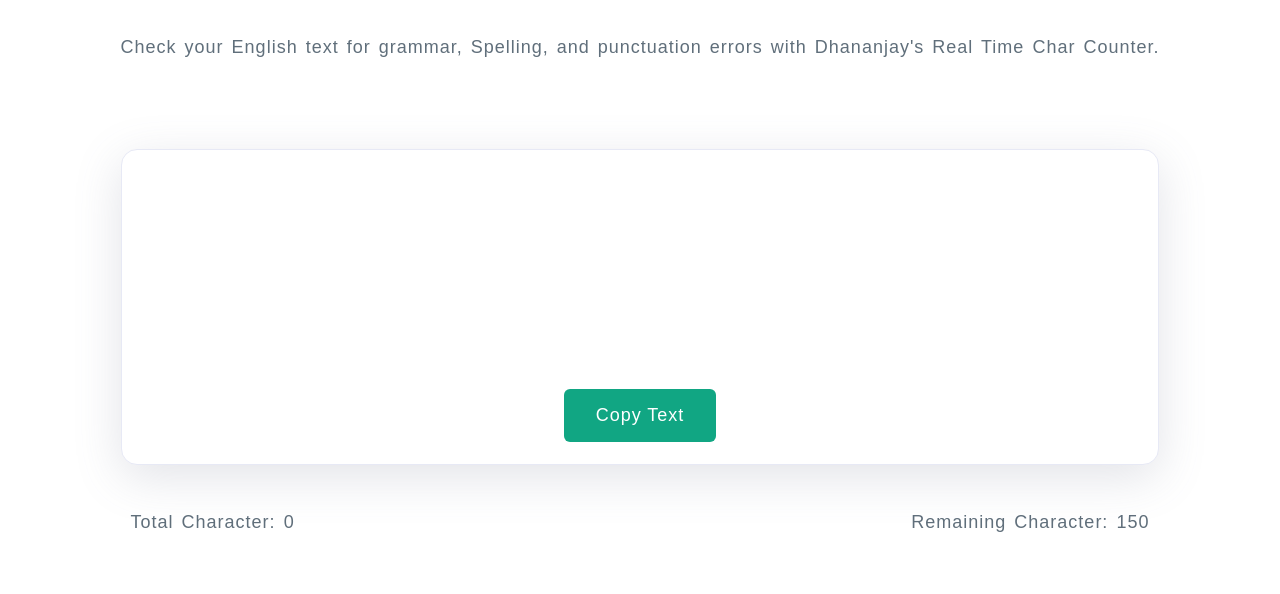
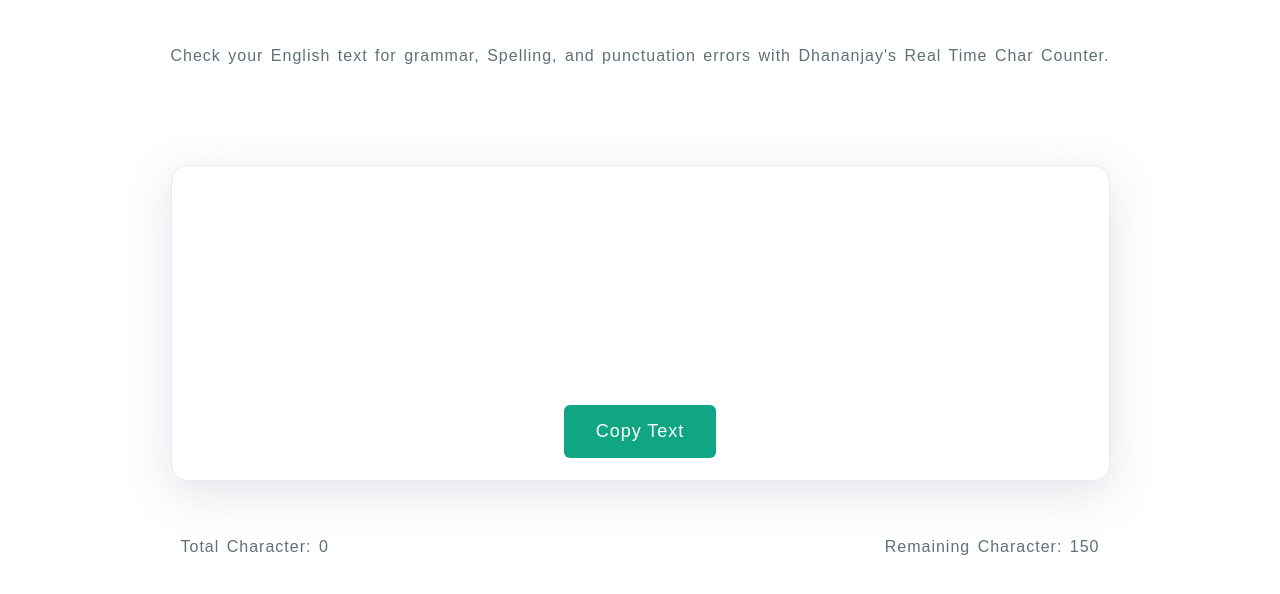
Before and after one commit to Dhananjay1999singh/Character-Counter-Web-App, a plain HTML site: page index.html in a window 1280 px wide. Shown: the part 98-692 px from the top of the page. Drawn offline with Linux system fonts and the light colour scheme.

Commit message:
Initial Commit

```diff
--- a/style.css
+++ b/style.css
@@ -59,12 +59,9 @@ textarea:focus{
 }
 
 p, textarea {
-    font-size:18px;
+    font-size:16px;
     letter-spacing: 1px;
     word-spacing: 2px;
-    line-height: 1.6px;
-
-
 }
 
 button{
@@ -92,7 +89,20 @@ button:hover{
 .counter-container{
     display: flex;
     justify-content: space-between;
+    flex-wrap: wrap;
     margin-top: 30px;
     padding: 0 10px 0 10px;
 
 }
+
+/*@media(max-width:998px) {
+   html{
+       font-size: 55%;
+   }
+}
+
+@media(max-width:76.8px){
+    html{
+        font-size: 45%;
+    }
+}
```
Also changed, not shown: index.html (+6 -2 lines).
